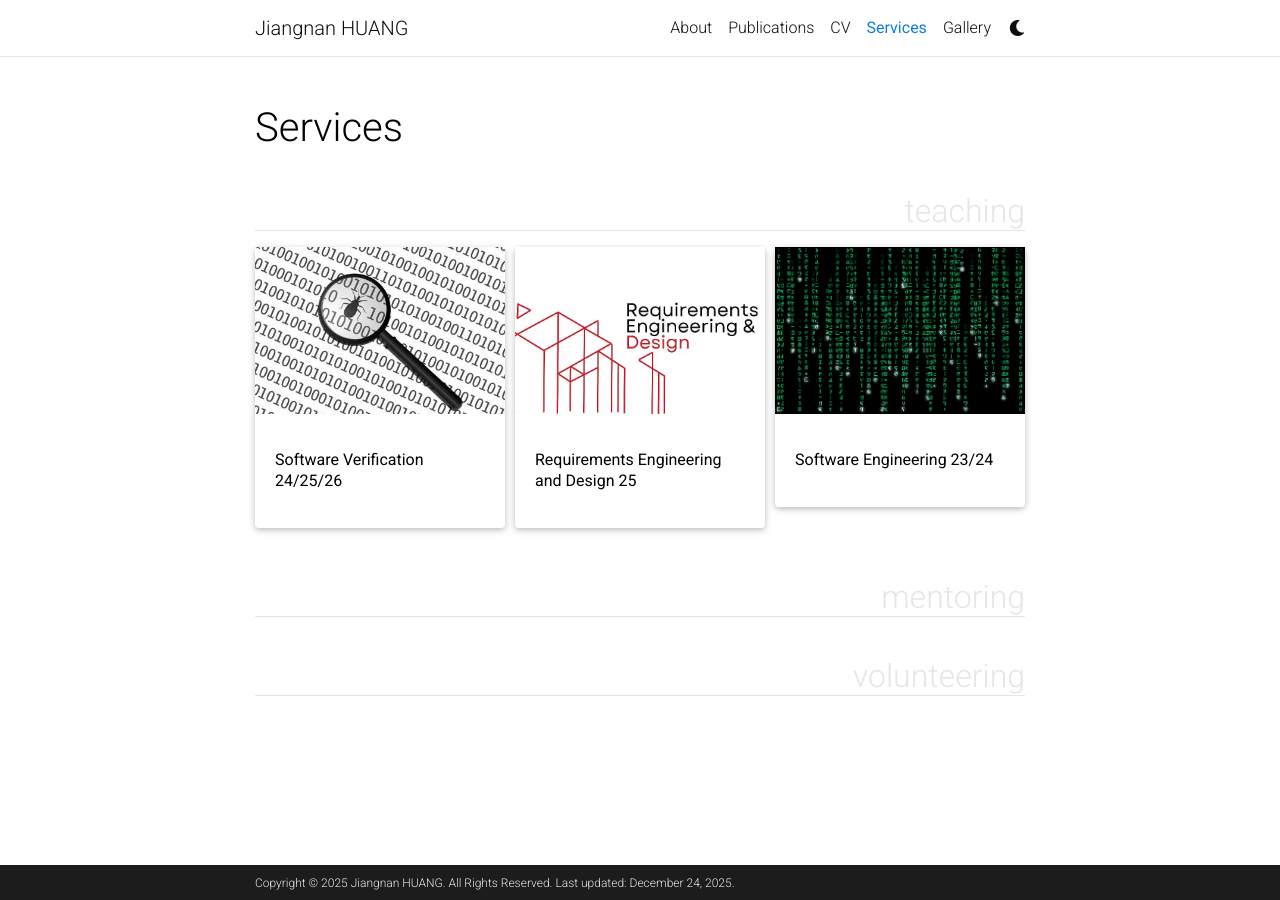
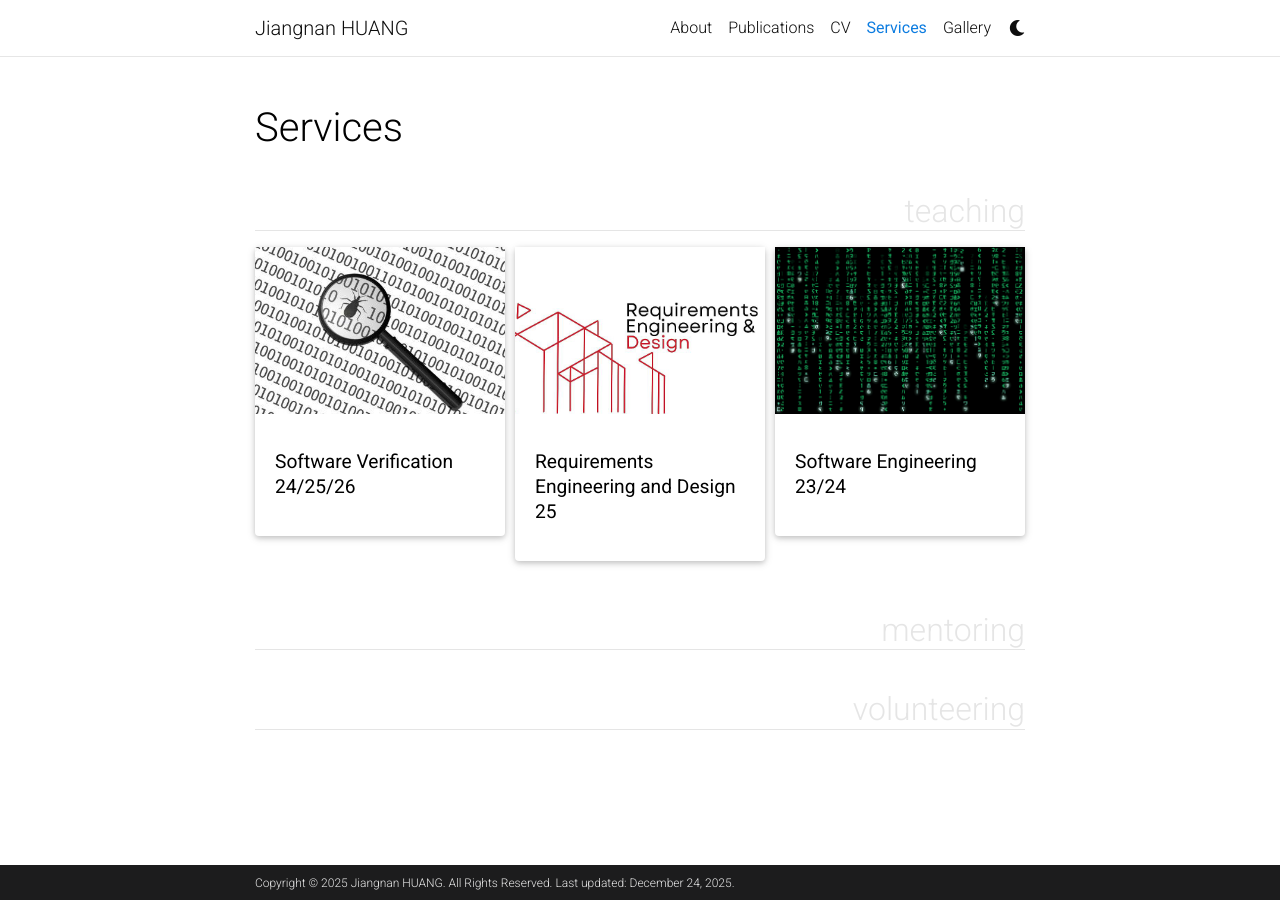
Before and after one commit to jiangnanpro/jiangnanpro.github.io, a Jekyll site: the page built from _pages/services.md, in a window 1280 px wide. Built offline with Jekyll 4.4.1, drawn with Linux system fonts in a browser that asks for light colours; comment, search, counter and statistics services are not loaded; a style sheet for code colours, icons or effects is not loaded.

Commit message:
update website

```diff
--- a/_sass/_base.scss
+++ b/_sass/_base.scss
@@ -424,7 +424,7 @@ footer.sticky-bottom {
   }
 
   .card-title {
-    font-size: 1rem;
+    font-size: 1.2rem;
     line-height: 1.3;
   }
 
```
